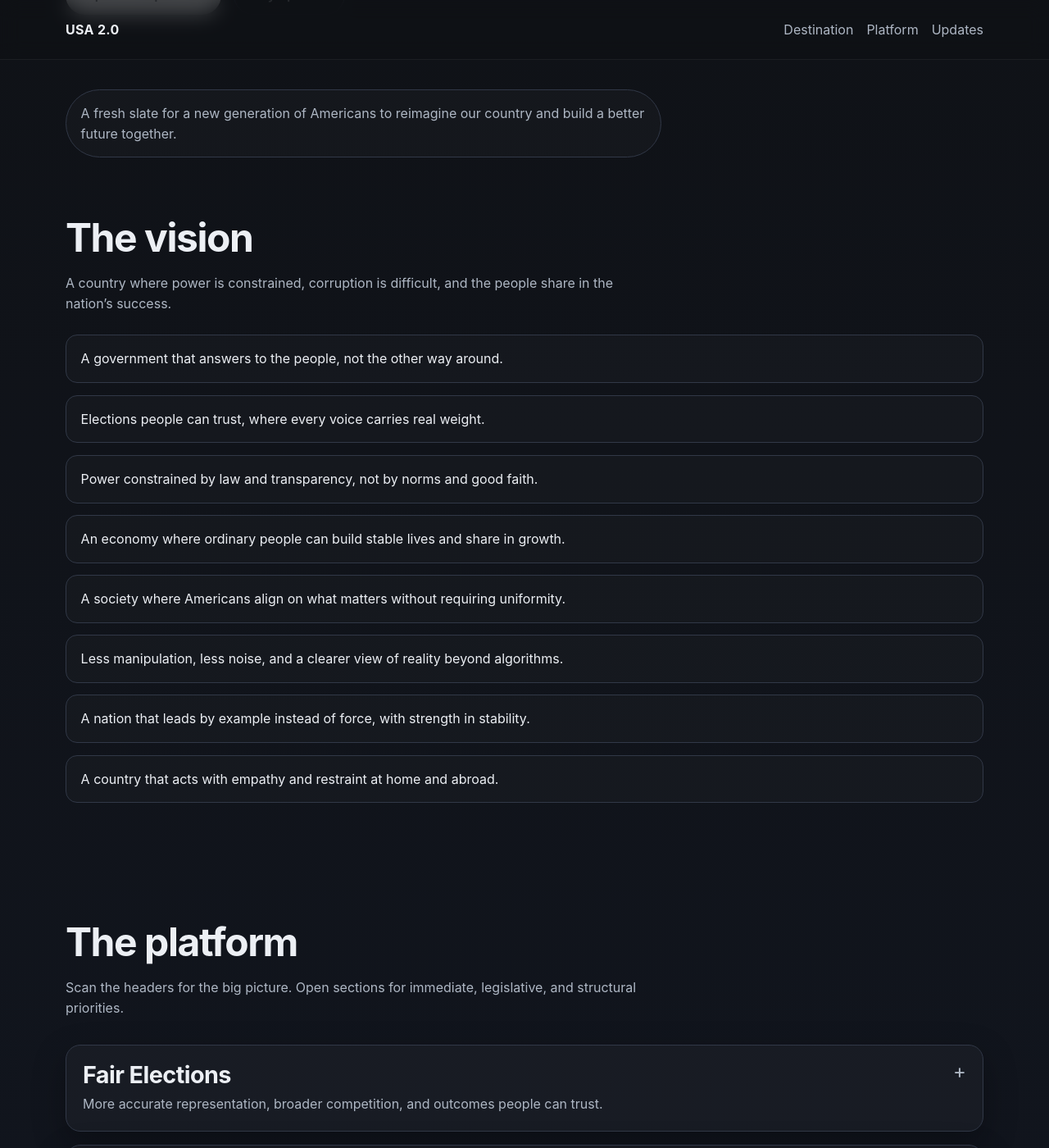
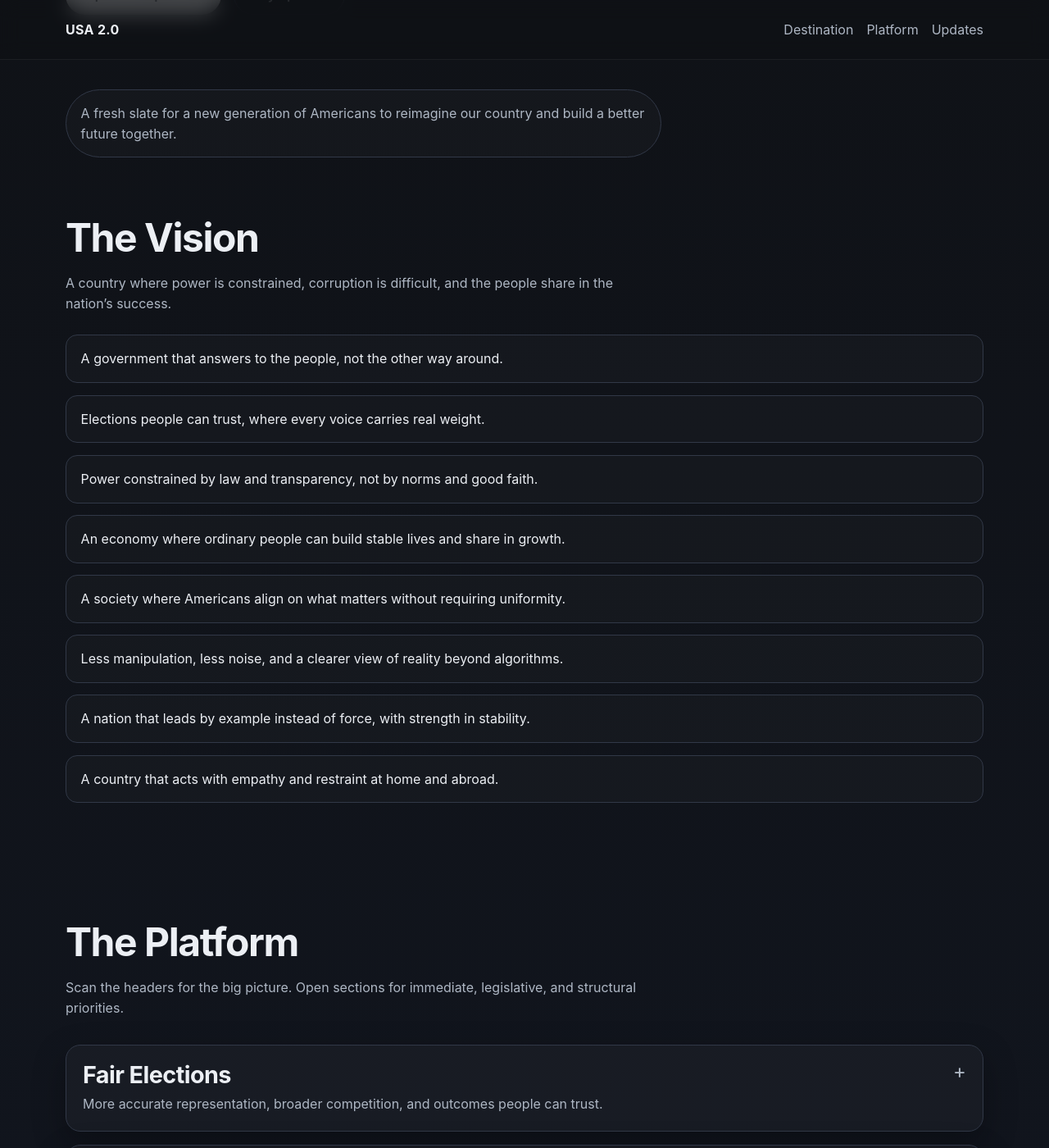
Before and after one commit to AaronBClark/usa2.0, a Jekyll site: the page built from index.md, in a window 1280 px wide and 1400 px high, scrolled down 455 px. Shown: the whole window at 82% size. Built offline with Jekyll 4.4.1, drawn with Linux system fonts in a browser that asks for light colours.

Commit message:
text update

```diff
--- a/index.md
+++ b/index.md
@@ -11,7 +11,7 @@ title: USA 2.0
 
 <section class="destination container" id="destination">
   <div class="section-intro">
-    <h2>The vision</h2>
+    <h2>The Vision</h2>
     <p>A country where power is constrained, corruption is difficult, and the people share in the nation’s success.</p>
   </div>
   <ul class="destination-list">
@@ -23,7 +23,7 @@ title: USA 2.0
 
 <section class="platform container" id="platform">
   <div class="section-intro">
-    <h2>The platform</h2>
+    <h2>The Platform</h2>
     <p>Scan the headers for the big picture. Open sections for immediate, legislative, and structural priorities.</p>
   </div>
 
```
